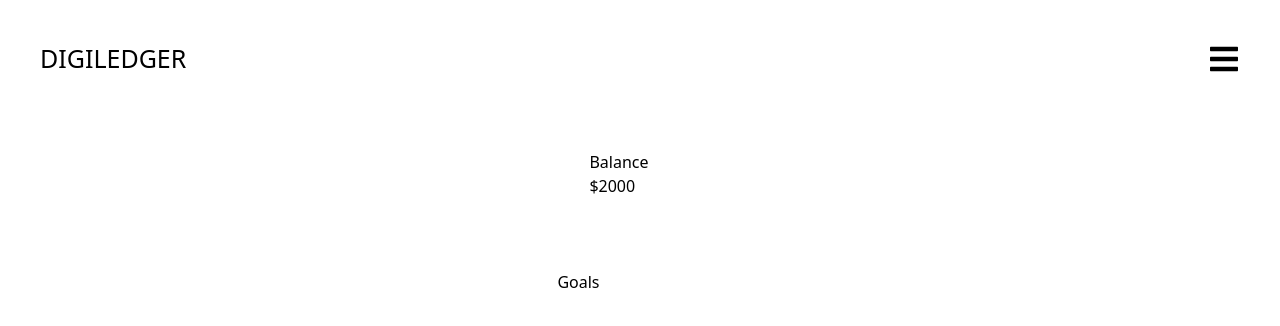
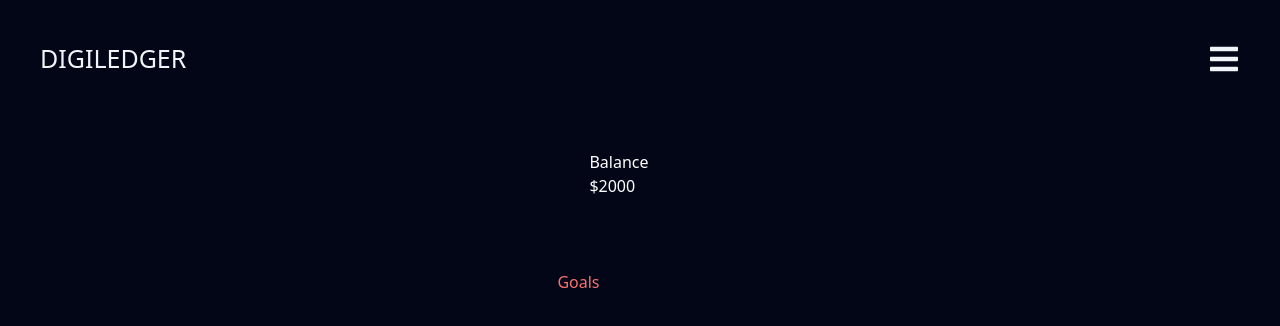
Before and after one commit to AnshumanMahato/Digiledger-Frontend, a React (Create React App) app: page / in a window 1280 px wide. Shown: the top 326 px of the page. Built offline with nearby package versions, Linux system fonts and the light colour scheme.

Commit message:
tailwind theme

```diff
--- a/tailwind.config.js
+++ b/tailwind.config.js
@@ -1,4 +1,5 @@
 /** @type {import('tailwindcss').Config} */
+import colors from "tailwindcss/colors";
 
 module.exports = {
   content: ["./src/**/*.{js,jsx,ts,tsx}"],
@@ -7,6 +8,10 @@ module.exports = {
       primary: "#302d43",
       secondary: "#6953f7",
       accent: "#cd4ff7",
+      white: colors.white,
+      slate: colors.slate,
+      black: colors.black,
+      red: colors.red,
     },
     fontFamily: {
       poppins: ["Poppins", "sans-serif"],
```
